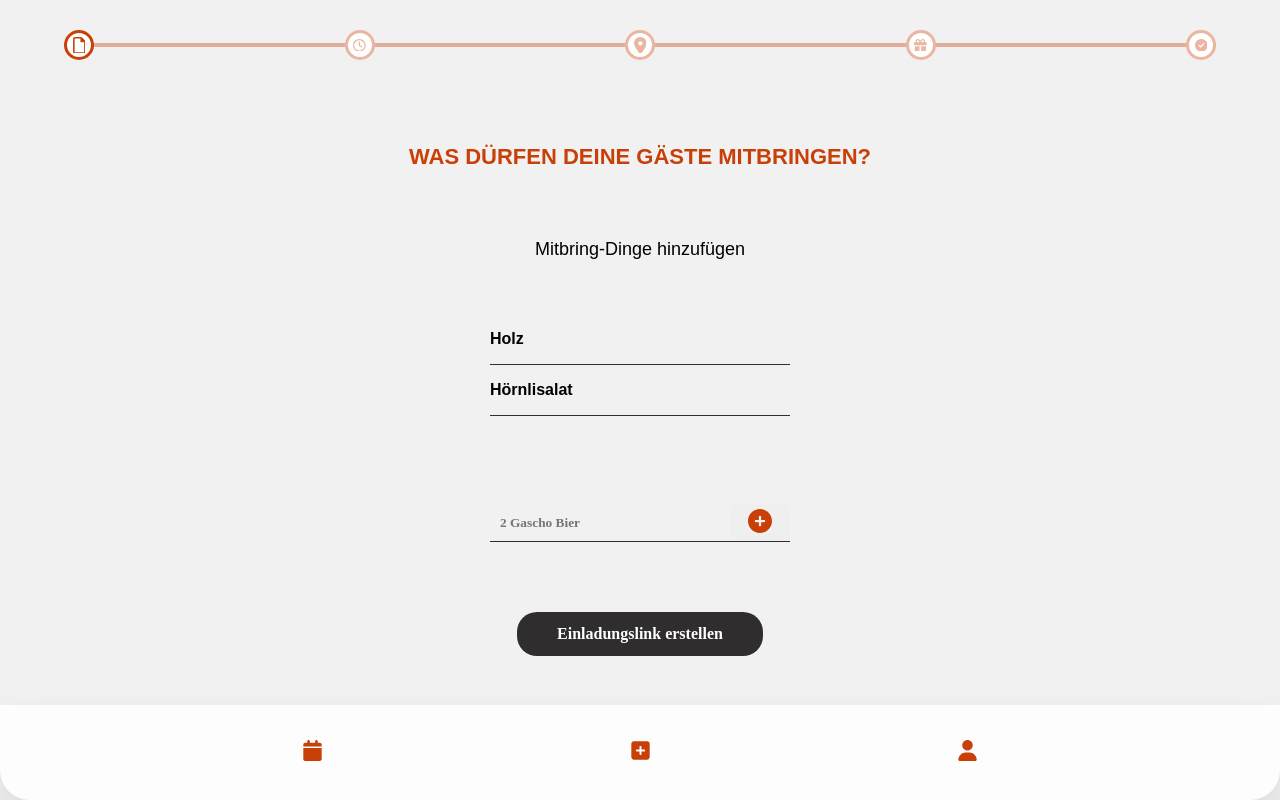
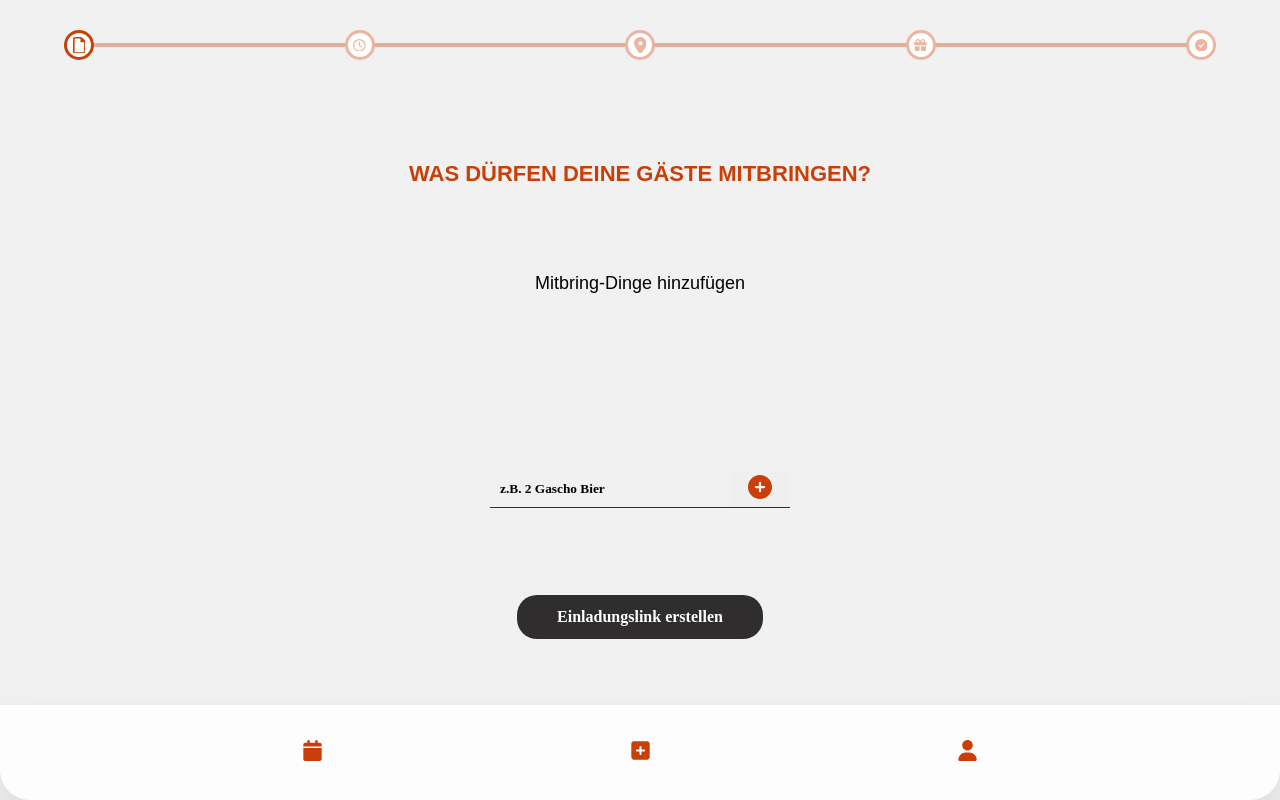
Before and after one commit to ChristianSegundo/spiesser_mma_2022, a Vue app: page /organisator/event-erstellen-04 in a window 1280 px wide. Built offline with nearby package versions, Linux system fonts and the light colour scheme; a web font is replaced by a local one.

Commit message:
Event_erstellen_Handling
03 04 und Vorschau angepasst

```diff
--- a/src/new_event.js
+++ b/src/new_event.js
@@ -7,6 +7,6 @@ export const new_event = reactive({
             datum: undefined,
             zusagedatum: undefined,
             ort: undefined,
-            mitbring_dinge: {},
+            mitbring_dinge: [],
             linkcode: undefined,
   })
--- a/src/views/organisator/Event_Erstellen_03View.vue
+++ b/src/views/organisator/Event_Erstellen_03View.vue
@@ -13,14 +13,13 @@ import { new_event } from '../../new_event.js'
 
 export default {
   name: 'Event_Erstellen_03View',
-    data(){
-    return{
-      new_event
-    }
-  },
-
   components: {
 
+  },
+  data(){
+  return{
+    new_event
   }
+},
 }
 </script>
--- a/src/views/organisator/Event_Erstellen_04View.vue
+++ b/src/views/organisator/Event_Erstellen_04View.vue
@@ -5,17 +5,18 @@
 
   <div class="mitbringliste">
     <ul>
-      <li>Holz</li>
-      <li>Hörnlisalat</li>
+      <li v-for="dingsel in mitbringseldinge">{{dingsel}}</li>
     </ul>
   </div>
   <!-- <input type="text" class="mitbringliste-input" placeholder="2 Gascho Bier"> -->
 
   <div class="mitbringliste-input">
-    <input type="text" class="storage" placeholder="2 Gascho Bier">
-    <button class='button'>
+    <input type="text" class="storage" :placeholder="aktuelles_dingsel" v-model="aktuelles_dingsel">
+
+    <button class='button' @click = "push_ding()">
       <svg xmlns="http://www.w3.org/2000/svg" viewBox="0 0 512 512"><!--! Font Awesome Pro 6.2.1 by @fontawesome - https://fontawesome.com License - https://fontawesome.com/license (Commercial License) Copyright 2022 Fonticons, Inc. --><path d="M256 512c141.4 0 256-114.6 256-256S397.4 0 256 0S0 114.6 0 256S114.6 512 256 512zM232 344V280H168c-13.3 0-24-10.7-24-24s10.7-24 24-24h64V168c0-13.3 10.7-24 24-24s24 10.7 24 24v64h64c13.3 0 24 10.7 24 24s-10.7 24-24 24H280v64c0 13.3-10.7 24-24 24s-24-10.7-24-24z"/></svg>
     </button>
+
   </div>
 
 
@@ -26,13 +27,29 @@
 
 <script>
 import ProgressBarComponent from '@/components/ProgressBarComponent.vue';
+import { new_event } from '../../new_event.js'
 
 export default {
   name: 'Event_Erstellen_04View',
   components: {
     ProgressBarComponent: ProgressBarComponent
 
+  },
+  data(){
+    return{
+      aktuelles_dingsel: "z.B. 2 Gascho Bier",
+      mitbringseldinge: [],
+      new_event
+    }
+  }, // END data
+  methods:{
+    push_ding(){
+      this.mitbringseldinge.push(this.aktuelles_dingsel);
+      aktuelles_dingsel = "";
+      new_event.mitbring_dinge = mitbringseldinge;
+    }
   }
+
 }
  // mitbringsel:[{1},{2},{}]
 
--- a/src/views/organisator/Event_Erstellen_VorschauView.vue
+++ b/src/views/organisator/Event_Erstellen_VorschauView.vue
@@ -1,18 +1,22 @@
 <template>
   <ProgressBarComponent></ProgressBarComponent>
 
-  <h1>Eventname</h1>
-  <h2>Vorschau</h2>
+<h1 v-if="new_event.eventname !== undefined">{{new_event.eventname}}</h1>
+<h1 v-else>Eventname</h1>
+<h2>Vorschau</h2>
 
   <div class="preview-date">
-    <p id="date">MO 16.Juni 2020</p>
-    <p id="time">13:30 Uhr</p>
+    <p v-if="new_event.datum !== undefined" id="date" >{{new_event.datum}}</p>
+    <p v-else id="date" >Kein Datum definiert</p>
+
+    <p v-if="new_event.startzeit !== undefined" id="time">{{new_event.startzeit}}</p>
+    <p v-else id="time" >Keine Zeit definiert</p>
   </div>
 
   <div class="preview-map">Maps-Platzhalter</div>
 
-  <p class="preview-text">Gerne lade ich euch zur Abschlussfeier meines Bachelors ein. Dieser findet in New-York statt und „bröötlet“ zusammen.</p>
-
+  <p v-if="new_event.eventbeschreibung !== undefined" class="preview-text">{{new_event.eventbeschreibung}}</p>
+  <p v-else class="preview-text" >Keine Beschreibung definiert</p>
   <router-link to='/organisator/event-erstellen-einladung' class="button-10 space-top">Gäste einladen</router-link>
   <button class="button-10 space-top">Zum Kalender hinzufügen</button>
 
@@ -20,12 +24,16 @@
 </template>
 
 <script>
+import { new_event } from '../../new_event.js';
 import ProgressBarComponent from '@/components/ProgressBarComponent.vue';
 
 export default {
   name: 'Event_Erstellen_VorschauView',
   components: {
     ProgressBarComponent: ProgressBarComponent
+  },
+  data(){
+    return {new_event}
   }
 }
 </script>
```
